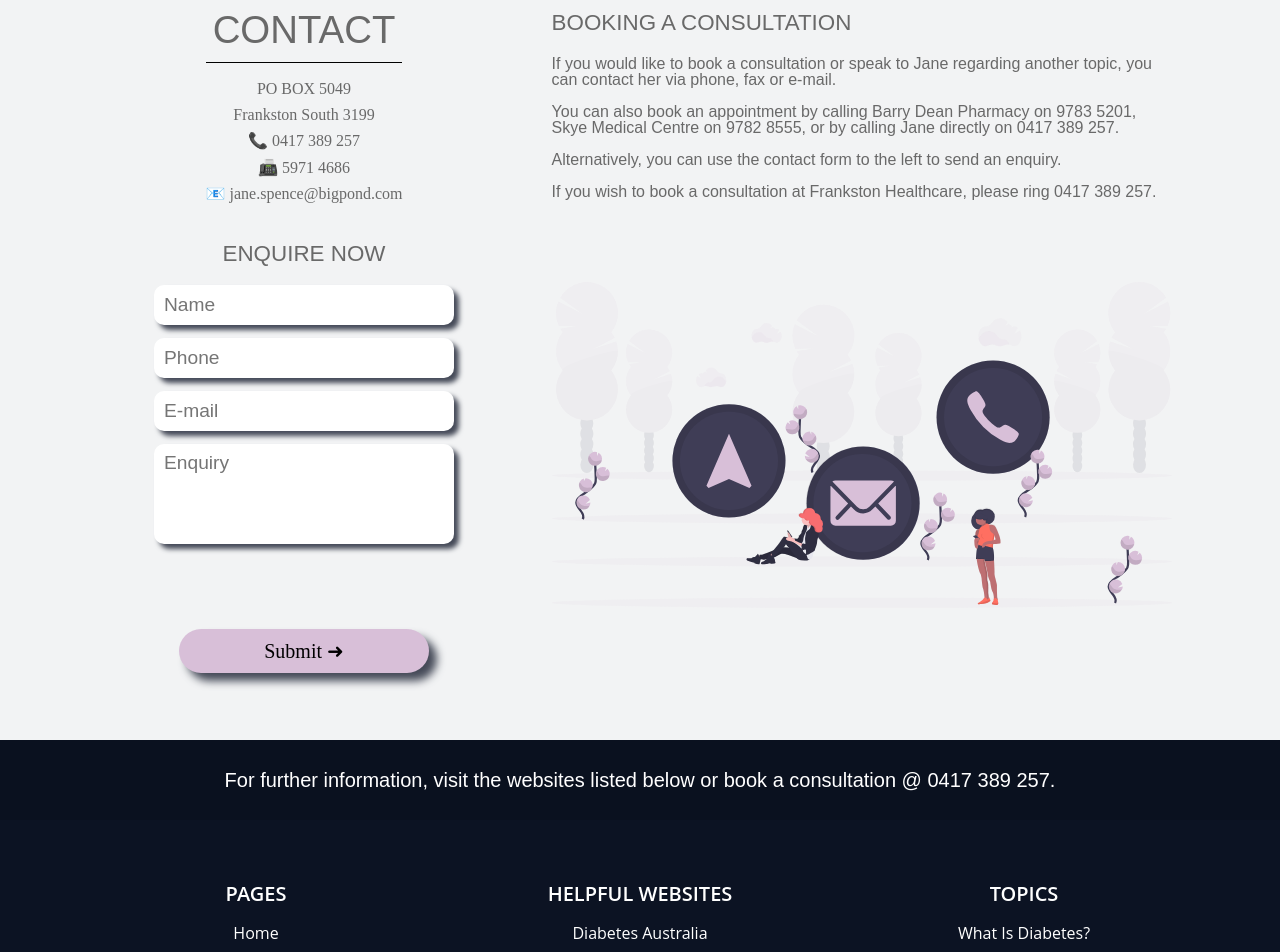
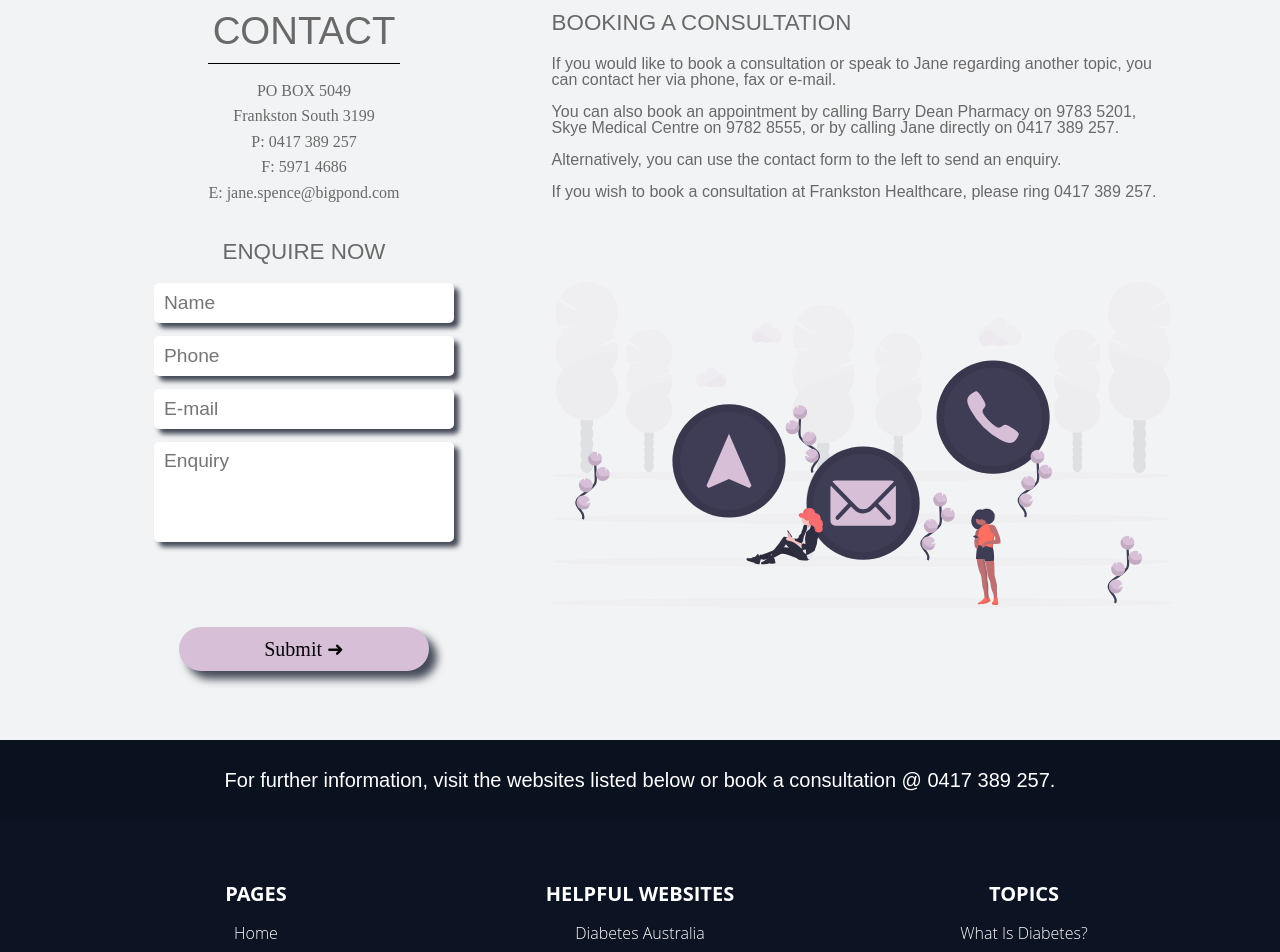
Before and after one commit to jackedwardbeard/01-Jane_Spence, a React (Create React App) app in the folder jane_spence/: page / in a window 1280 px wide. Shown: the part 2960-3912 px from the top of the page. Built offline with nearby package versions, Linux system fonts and the light colour scheme.

Commit message:
Misc edits.

```diff
--- a/jane_spence/src/components/Contact/ContactComponents.js
+++ b/jane_spence/src/components/Contact/ContactComponents.js
@@ -64,7 +64,7 @@ export const Title = styled.h1`
     text-transform: uppercase;
     font-family: 'Montserrat', sans-serif;
     color: #696969;
-    border-bottom: solid 1px black;
+    border-bottom: solid max(1px, 0.1vmin) black;
     padding-bottom: max(10px, 1vmin);
     width: 100%;
     text-align: center;
@@ -109,6 +109,7 @@ export const TextWrapper = styled.div`
 
 export const ImgWrap = styled.div`
     height: 100%;
+    width: 100%;
 `
 
 export const Img = styled.img`
@@ -148,9 +149,9 @@ export const ContactTitle = styled.h2`
 export const Label = styled.div`
     color: #696969;
     font-family: 'Montserrat', sans-serif;
-    margin-top: -10px;
+    margin-top: min(-10px, -1vmin);
     margin-bottom: max(10px, 1vmin);
-    font-weight: 400;
+    font-weight: 500;
     font-size: max(1.4rem, 2.8vmin);
     text-align: center;
     width: max(300px, 30vmin);
@@ -174,8 +175,8 @@ export const Input = styled.input`
     margin-top: max(5px, 1vmin);
     outline: none;
     border: none;
-    border-radius: 10px;
-    box-shadow: 5px 5px 5px rgb(69,74,88);
+    border-radius: max(0.5vmin, 5px);
+    box-shadow: max(0.5vmin, 5px) max(0.5vmin, 5px) max(0.5vmin, 5px) rgb(69,74,88);
     -webkit-appearance: none;
 
     @media screen and (max-width: 767px) {
@@ -209,8 +210,8 @@ export const InputLarge = styled.textarea`
     outline: none;
     border: none;
     resize: none;
-    border-radius: 10px;
-    box-shadow: 5px 5px 5px rgb(69,74,88);
+    border-radius: max(0.5vmin, 5px);
+    box-shadow: max(0.5vmin, 5px) max(0.5vmin, 5px) max(0.5vmin, 5px) rgb(69,74,88);
     -webkit-appearance: none;
 
     @media screen and (max-width: 767px) {
@@ -246,7 +247,7 @@ export const SubmitBtn = styled.button`
     text-decoration: none;
     transition: 0.1s;
     width: max(250px, 25vmin);
-    box-shadow: 8px 8px 8px rgb(69,74,88);
+    box-shadow: max(0.8vmin, 8px) max(0.8vmin, 8px) max(0.8vmin, 8px) rgb(69,74,88);
 
 
     &:hover {
@@ -329,7 +330,7 @@ export const SubTitle = styled.h3`
     display: flex;
     text-align: right;
     font-size: max(1.4rem, 2.8vmin);
-    font-weight: 400;
+    font-weight: 500;
     text-transform: uppercase;
     font-family: 'Montserrat', sans-serif;
     margin-bottom: max(20px, 2vmin);
--- a/jane_spence/src/components/Contact/index.js
+++ b/jane_spence/src/components/Contact/index.js
@@ -102,9 +102,9 @@ const Contact = ({id}) => {
                             <Body>
                                 <Item data-aos='fade-left'>PO BOX 5049</Item>
                                 <Item data-aos='fade-right'>Frankston South 3199</Item>
-                                <Item data-aos='fade-left'>📞 0417 389 257</Item>
-                                <Item data-aos='fade-right'>📠 5971 4686</Item>
-                                <Item data-aos='fade-left'>📧 jane.spence@bigpond.com</Item>
+                                <Item data-aos='fade-left'>P: 0417 389 257</Item>
+                                <Item data-aos='fade-right'>F: 5971 4686</Item>
+                                <Item data-aos='fade-left'>E: jane.spence@bigpond.com</Item>
                             </Body>
                         </TextWrapper>
                         <ContactWrap>
--- a/jane_spence/src/components/Footer/FooterComponents.js
+++ b/jane_spence/src/components/Footer/FooterComponents.js
@@ -163,7 +163,7 @@ export const SubSubFooterContainer = styled.div`
 export const Title = styled.h3`
     color: white;
     font-size: max(1.1rem, 2.5vmin);
-    font-weight: 600;
+    font-weight: 700;
     font-family: 'Open Sans', sans-serif;
     margin-top: max(20px, 1.5vmin);
 
@@ -184,7 +184,7 @@ export const NavLinkScroll = styled(LinkScroll)`
     color: white;
     font-family: 'Open Sans', sans-serif;
     font-size: max(1rem, 1.75vmin);
-    font-weight: 400;
+    font-weight: 300;
     margin-top: max(15px, 1.5vmin);
     display: grid;
     text-decoration: none;
@@ -219,7 +219,7 @@ export const NavLink = styled(LinkRouter)`
     color: white;
     font-family: 'Open Sans', sans-serif;
     font-size: max(1rem, 1.75vmin);
-    font-weight: 400;
+    font-weight: 300;
     margin-top: max(15px, 1.5vmin);
     display: grid;
     text-decoration: none;
@@ -251,7 +251,7 @@ export const NavLink = styled(LinkRouter)`
 export const SubSubText = styled(LinkRouter)`
     color: white;
     font-size: max(1.25rem, 2.5vmin);
-    font-weight: 500;
+    font-weight: 600;
     font-family: 'Montserrat', sans-serif;
     background: transparent;
     border: none;
--- a/jane_spence/src/components/Footer/index.js
+++ b/jane_spence/src/components/Footer/index.js
@@ -87,7 +87,7 @@ const Footer = () => {
             <SubSubFooterContainer>
 
                 <SubSubText to="//linkedin.com/in/jackedwardbeard/" target="_blank">
-                   Design By JACK BEARD 💢
+                   Design By JACK BEARD
                 </SubSubText>
 
             </SubSubFooterContainer>
--- a/jane_spence/src/components/Information/InformationComponents.js
+++ b/jane_spence/src/components/Information/InformationComponents.js
@@ -73,7 +73,7 @@ export const Title = styled.h1`
     text-transform: uppercase;
     font-family: 'Montserrat', sans-serif;
     color: ${({darkText}) => (darkText ? '#696969' : 'thistle')};
-    border-bottom: ${({titleUnderline}) => (titleUnderline ? 'solid 1px black' : 'none')};
+    border-bottom: ${({titleUnderline}) => (titleUnderline ? 'solid max(1px, 0.1vmin) black' : 'none')};
     margin-bottom: ${({titleUnderline}) => (titleUnderline ? 'max(1vmin, 10px)' : 'none')};
     padding-bottom: max(10px, 1vmin);
     text-align: ${({leftAlign}) => (leftAlign ? 'left' : 'center')};
@@ -208,7 +208,7 @@ export const Button = styled(LinkScroll)`
     cursor: pointer;
     text-decoration: none;
     transition: 0.1s;
-    box-shadow: 8px 8px 8px rgb(69,74,88);
+    box-shadow: max(0.8vmin, 8px) max(0.8vmin, 8px) max(0.8vmin, 8px) rgb(69,74,88);
 
     &:hover {
         color: black;
@@ -272,7 +272,8 @@ export const QuestionWrapper = styled.div`
     align-items: center;
     margin-bottom: max(20px, 2vmin);
     color: black;
-    box-shadow: 6px 6px 6px rgb(69,74,88);
+    box-shadow: max(0.6vmin, 6px) max(0.6vmin, 6px) max(0.6vmin, 6px) rgb(69,74,88);
+    transition: 0.5s;
 
     @media screen and (max-width: 1470px) and (min-height: 800px) {
         font-size: max(0.9rem, 1.25vw);
@@ -291,6 +292,7 @@ export const QuestionWrapper = styled.div`
     }
 
     &:hover {
+        transition: 0.5s;
         background: rgb(69,74,88);
         color: rgb(241,167,82);
     }
```
